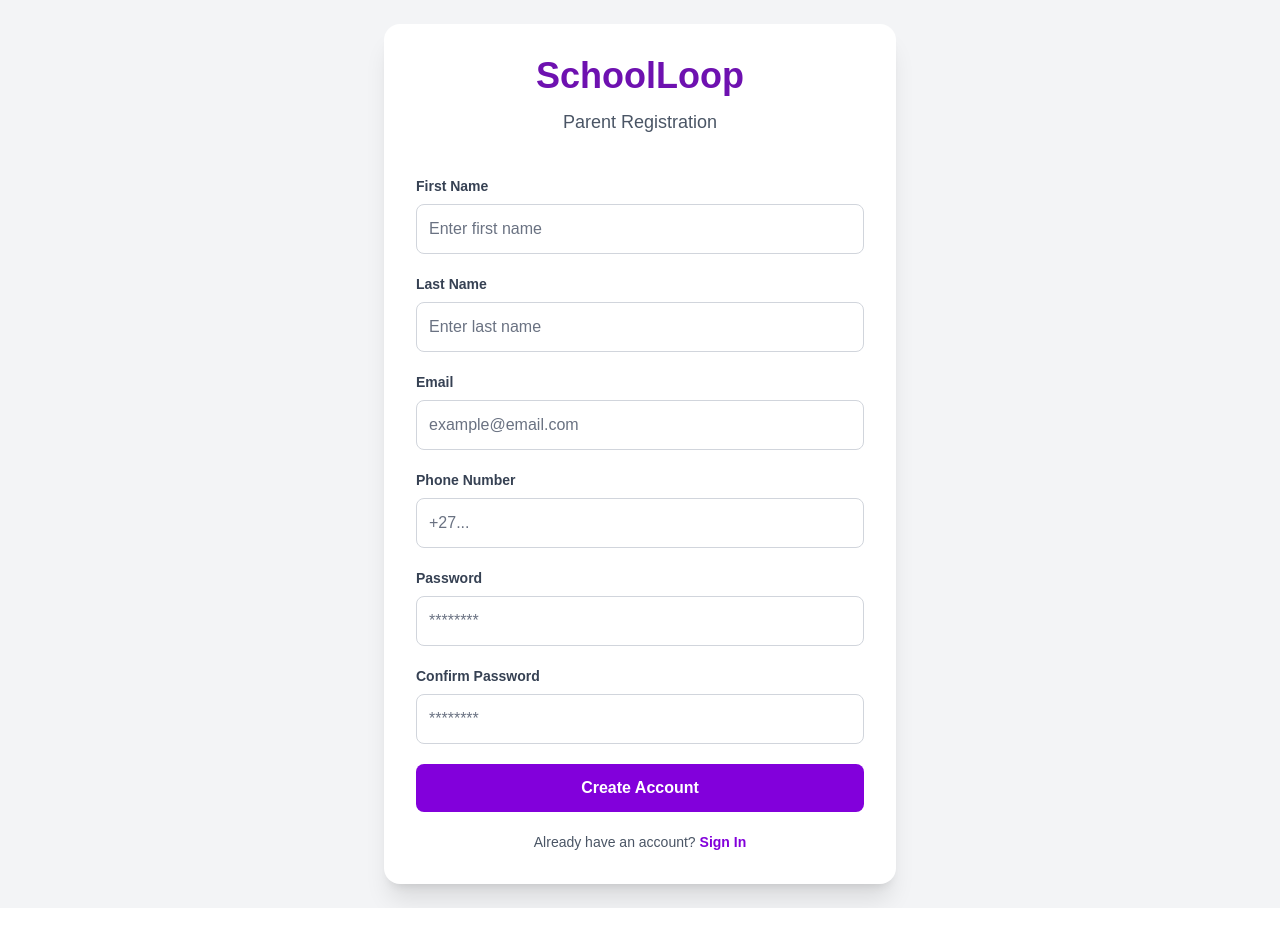
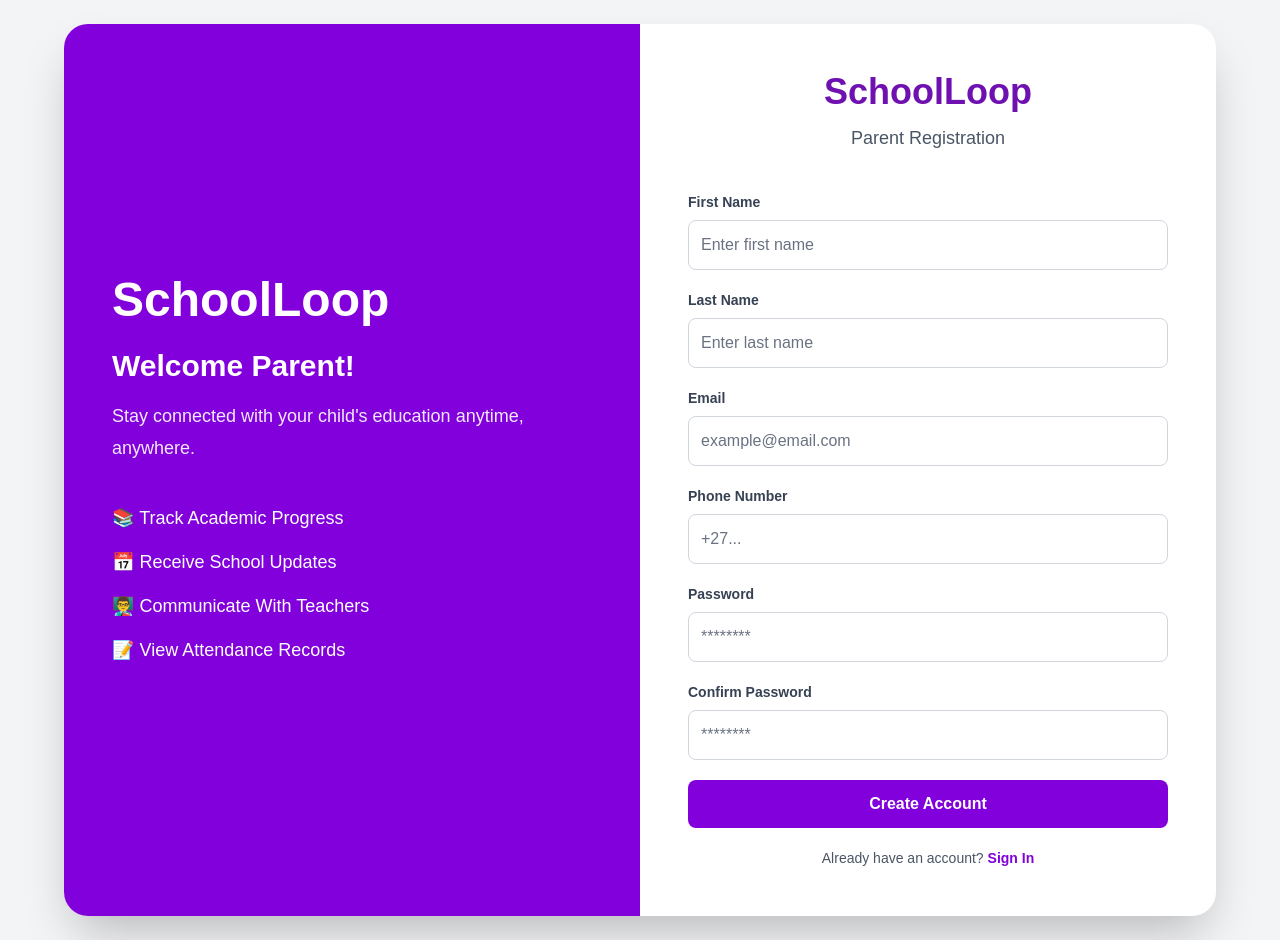
Before and after one commit to tebogomakgato26/SchoolLoop_System, a Next.js app in the folder frontend/: page /parent/register in a window 1280 px wide. Before the commit the page ends 908 px from the top, so only its background shows below. Built offline with nearby package versions, Linux system fonts and the light colour scheme.

Commit message:
Updated desktop-friendly parent and teacher registration pages

```diff
--- a/frontend/app/parent/register/page.tsx
+++ b/frontend/app/parent/register/page.tsx
@@ -1,7 +1,41 @@
 export default function ParentRegisterPage() {
   return (
     <main className="min-h-screen bg-gray-100 flex items-center justify-center p-6">
-      <div className="w-full max-w-lg bg-white rounded-2xl shadow-xl p-8">
+
+      <div className="w-full max-w-6xl bg-white rounded-3xl shadow-2xl overflow-hidden grid md:grid-cols-2">
+
+        {/* LEFT SIDE */}
+        <div className="hidden md:flex flex-col justify-center bg-purple-700 text-white p-12">
+
+          <h1 className="text-5xl font-bold mb-6">
+            SchoolLoop
+          </h1>
+
+          <h2 className="text-3xl font-semibold mb-4">
+            Welcome Parent!
+          </h2>
+
+          <p className="text-lg leading-8 text-purple-100">
+            Stay connected with your child's education anytime,
+            anywhere.
+          </p>
+
+          <div className="mt-10 space-y-4 text-lg">
+
+            <div>📚 Track Academic Progress</div>
+
+            <div>📅 Receive School Updates</div>
+
+            <div>👨‍🏫 Communicate With Teachers</div>
+
+            <div>📝 View Attendance Records</div>
+
+          </div>
+
+        </div>
+
+        {/* RIGHT SIDE */}
+        <div className="p-8 md:p-12">
 
           <h1 className="text-4xl font-bold text-center text-purple-800">
             SchoolLoop
@@ -33,7 +67,7 @@
               <input
                 type="text"
                 placeholder="Enter last name"
-              className="w-full p-3 bg-white border border-gray-300 rounded-lg placeholder:text-gray-500 focus:outline-none focus:ring-2 focus:ring-purple-600 focus:border-purple-600 transition"
+                className="w-full p-3 bg-white text-black border border-gray-300 rounded-lg placeholder:text-gray-500 focus:outline-none focus:ring-2 focus:ring-purple-600 focus:border-purple-600 transition"
               />
             </div>
 
@@ -45,7 +79,7 @@
               <input
                 type="email"
                 placeholder="example@email.com"
-              className="w-full p-3 bg-white border border-gray-300 rounded-lg placeholder:text-gray-500 focus:outline-none focus:ring-2 focus:ring-purple-600 focus:border-purple-600 transition"
+                className="w-full p-3 bg-white text-black border border-gray-300 rounded-lg placeholder:text-gray-500 focus:outline-none focus:ring-2 focus:ring-purple-600 focus:border-purple-600 transition"
               />
             </div>
 
@@ -57,7 +91,7 @@
               <input
                 type="tel"
                 placeholder="+27..."
-              className="w-full p-3 bg-white border border-gray-300 rounded-lg placeholder:text-gray-500 focus:outline-none focus:ring-2 focus:ring-purple-600 focus:border-purple-600 transition"
+                className="w-full p-3 bg-white text-black border border-gray-300 rounded-lg placeholder:text-gray-500 focus:outline-none focus:ring-2 focus:ring-purple-600 focus:border-purple-600 transition"
               />
             </div>
 
@@ -69,7 +103,7 @@
               <input
                 type="password"
                 placeholder="********"
-              className="w-full p-3 bg-white border border-gray-300 rounded-lg placeholder:text-gray-500 focus:outline-none focus:ring-2 focus:ring-purple-600 focus:border-purple-600 transition"
+                className="w-full p-3 bg-white text-black border border-gray-300 rounded-lg placeholder:text-gray-500 focus:outline-none focus:ring-2 focus:ring-purple-600 focus:border-purple-600 transition"
               />
             </div>
 
@@ -81,7 +115,7 @@
               <input
                 type="password"
                 placeholder="********"
-              className="w-full p-3 bg-white border border-gray-300 rounded-lg placeholder:text-gray-500 focus:outline-none focus:ring-2 focus:ring-purple-600 focus:border-purple-600 transition"
+                className="w-full p-3 bg-white text-black border border-gray-300 rounded-lg placeholder:text-gray-500 focus:outline-none focus:ring-2 focus:ring-purple-600 focus:border-purple-600 transition"
               />
             </div>
 
@@ -103,7 +137,11 @@
             </p>
 
           </form>
+
         </div>
+
+      </div>
+
     </main>
   );
 }
--- a/frontend/app/teacher/register/page.tsx
+++ b/frontend/app/teacher/register/page.tsx
@@ -1,7 +1,41 @@
 export default function TeacherRegisterPage() {
   return (
     <main className="min-h-screen bg-gray-100 flex items-center justify-center p-6">
-      <div className="w-full max-w-lg bg-white rounded-2xl shadow-xl p-8">
+
+      <div className="w-full max-w-6xl bg-white rounded-3xl shadow-2xl overflow-hidden grid md:grid-cols-2">
+
+        {/* LEFT SIDE */}
+        <div className="hidden md:flex flex-col justify-center bg-emerald-900 text-white p-12">
+
+          <h1 className="text-5xl font-bold mb-6">
+            SchoolLoop
+          </h1>
+
+          <h2 className="text-3xl font-semibold mb-4">
+            Welcome Teacher!
+          </h2>
+
+          <p className="text-lg leading-8 text-emerald-100">
+            Manage your classroom with ease and stay connected with
+            students, parents and school administration.
+          </p>
+
+          <div className="mt-10 space-y-4 text-lg">
+
+            <div>📚 Manage Classes</div>
+
+            <div>📝 Record Student Marks</div>
+
+            <div>📅 Track Attendance</div>
+
+            <div>💬 Communicate With Parents</div>
+
+          </div>
+
+        </div>
+
+        {/* RIGHT SIDE */}
+        <div className="p-8 md:p-12">
 
           <h1 className="text-4xl font-bold text-center text-emerald-900">
             SchoolLoop
@@ -105,6 +139,9 @@
           </form>
 
         </div>
+
+      </div>
+
     </main>
   );
 }
```
Lines whose indentation alone changed are shown as unchanged.
